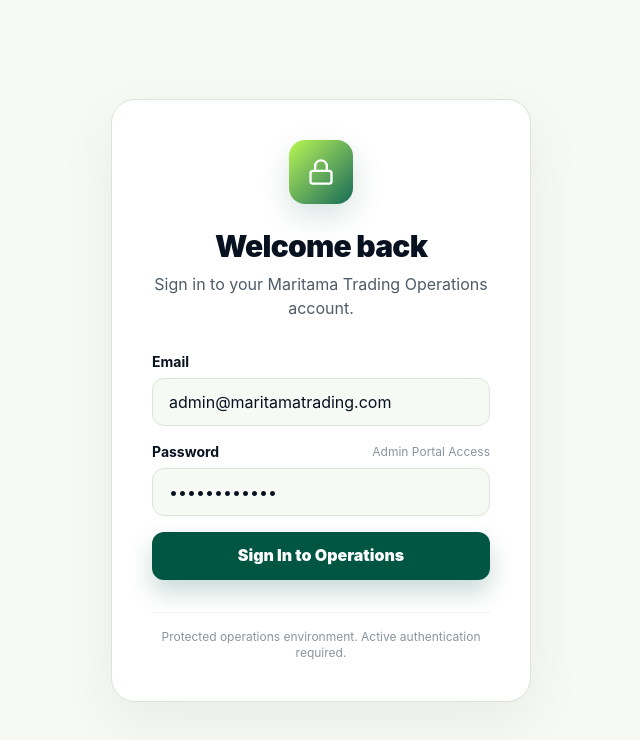
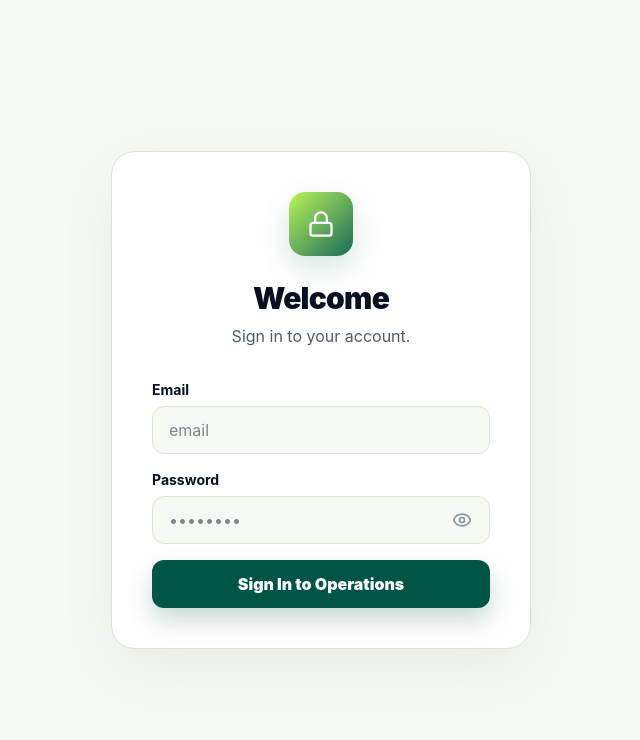
Before and after one commit to SonolaMoyo/maritime-TsAdminPortalFrontend, a React (Vite) app: page /login in a window 1280 px wide. Shown: the top 740 px of the page, without its empty margins (319-959 px from the left). Built offline with nearby package versions, Linux system fonts and the light colour scheme.

Commit message:
feat: implement Login page component with authentication handling

```diff
--- a/src/pages/Login.tsx
+++ b/src/pages/Login.tsx
@@ -1,5 +1,5 @@
 import { useState, useEffect } from "react";
-import { Lock, Loader2, AlertCircle } from "lucide-react";
+import { Lock, Loader2, AlertCircle, Eye, EyeOff } from "lucide-react";
 import { useNavigate, useLocation } from "react-router-dom";
 import { useAuth } from "../context/AuthContext";
 
@@ -8,8 +8,9 @@ export function Login() {
   const location = useLocation();
   const { login, isAuthenticated } = useAuth();
 
-  const [email, setEmail] = useState("admin@maritamatrading.com");
-  const [password, setPassword] = useState("Admin@123456");
+  const [email, setEmail] = useState("");
+  const [password, setPassword] = useState("");
+  const [showPassword, setShowPassword] = useState(false);
   const [loading, setLoading] = useState(false);
   const [error, setError] = useState<string | null>(null);
 
@@ -44,8 +45,8 @@ export function Login() {
           <Lock className="w-6 h-6 sm:w-7 sm:h-7 text-white" />
         </div>
 
-        <h1 className="text-2xl sm:text-3xl font-black tracking-tight text-ink mb-2">Welcome back</h1>
-        <p className="text-sm sm:text-base text-text mb-6 sm:mb-8">Sign in to your Maritama Trading Operations account.</p>
+        <h1 className="text-2xl sm:text-3xl font-black tracking-tight text-ink mb-2">Welcome</h1>
+        <p className="text-sm sm:text-base text-text mb-6 sm:mb-8">Sign in to your account.</p>
 
         {error && (
           <div className="mb-4 p-3.5 rounded-xl bg-red-50 border border-red-200 text-red-700 text-sm font-medium text-left flex items-start gap-2.5">
@@ -63,7 +64,7 @@ export function Login() {
               required
               value={email}
               onChange={(e) => setEmail(e.target.value)}
-              placeholder="e.g. admin@maritamatrading.com"
+              placeholder="email"
               className="w-full h-12 px-4 rounded-xl border border-[#dce5da] bg-bg focus:bg-white focus:outline-none focus:border-brand-green focus:ring-1 focus:ring-brand-green transition-all"
             />
           </div>
@@ -71,17 +72,38 @@ export function Login() {
           <div>
             <div className="flex justify-between items-center mb-1.5">
               <label className="block text-sm font-bold text-ink" htmlFor="password">Password</label>
-              <span className="text-xs text-[#8a949d]">Admin Portal Access</span>
+              <button
+                type="button"
+                onClick={() => setShowPassword((prev) => !prev)}
+                className="text-xs font-bold text-brand-green hover:text-brand-green2 transition-colors cursor-pointer flex items-center gap-1 focus:outline-none"
+              >
+                {showPassword ? "" : ""}
+              </button>
             </div>
+            <div className="relative">
               <input
                 id="password"
-              type="password"
+                type={showPassword ? "text" : "password"}
                 required
                 value={password}
                 onChange={(e) => setPassword(e.target.value)}
                 placeholder="••••••••"
-              className="w-full h-12 px-4 rounded-xl border border-[#dce5da] bg-bg focus:bg-white focus:outline-none focus:border-brand-green focus:ring-1 focus:ring-brand-green transition-all"
+                className="w-full h-12 pl-4 pr-12 rounded-xl border border-[#dce5da] bg-bg focus:bg-white focus:outline-none focus:border-brand-green focus:ring-1 focus:ring-brand-green transition-all"
               />
+              <button
+                type="button"
+                onClick={() => setShowPassword((prev) => !prev)}
+                className="absolute right-3 top-1/2 -translate-y-1/2 text-[#8a949d] hover:text-ink transition-colors p-1.5 rounded-lg focus:outline-none cursor-pointer"
+                aria-label={showPassword ? "Hide password" : "Show password"}
+                title={showPassword ? "Hide password" : "Show password"}
+              >
+                {showPassword ? (
+                  <EyeOff className="w-5 h-5" />
+                ) : (
+                  <Eye className="w-5 h-5" />
+                )}
+              </button>
+            </div>
           </div>
 
           <button
@@ -93,9 +115,6 @@ export function Login() {
           </button>
         </form>
 
-        <div className="mt-8 text-xs text-[#8a949d] border-t border-[#f0f4ee] pt-4">
-          <p>Protected operations environment. Active authentication required.</p>
-        </div>
       </div>
     </div>
   );
```
Lines whose indentation alone changed are shown as unchanged.
